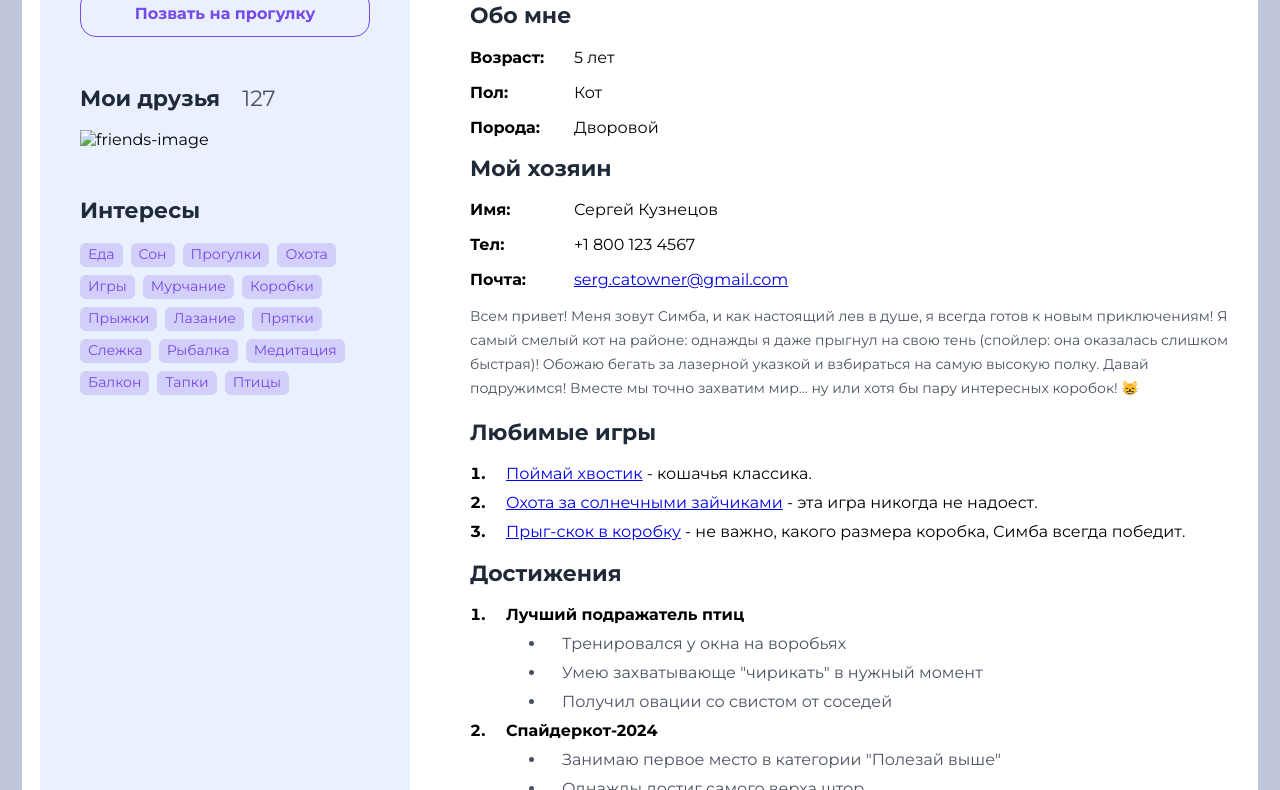
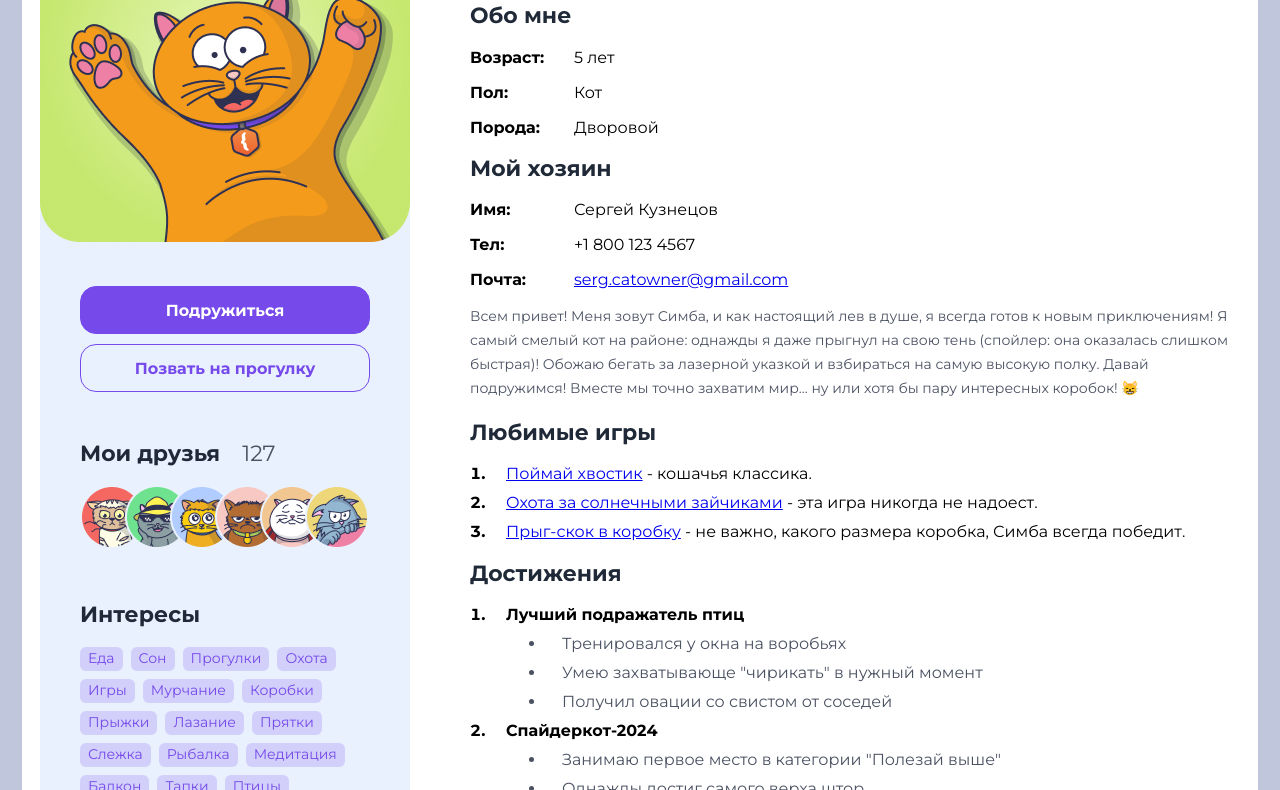
Before and after one commit to Dakuchyts/CatProject, a plain HTML site: page index.html in a window 1280 px wide. Shown: the part 168-958 px from the top of the page. Drawn offline with Linux system fonts and the light colour scheme; the site is published under a folder, as on GitHub Pages, so addresses that start at the root find nothing.

Commit message:
Fixed paths to images

```diff
--- a/index.html
+++ b/index.html
@@ -12,7 +12,7 @@
 <body>
     <div class="wrapper">
     <aside>
-        <img src="/images/Profile_picture.png" alt="profile-foto">
+        <img src="./images/Profile_picture.png" alt="profile-foto">
         <div class="asside-box">
         <!-- блок с кнопками -->
         <div class="buttons-box">
@@ -22,7 +22,7 @@
         <!-- блок мои друзья -->
         <div class="friends">
             <h2>Мои друзья <span class="follovers-counter">127</span></h2>
-            <img src="/images/Profile_pictures.png" alt="friends-image">
+            <img src="./images/Profile_pictures.png" alt="friends-image">
         </div>
         <h2>Интересы</h2>
         <div class="interest">
```
